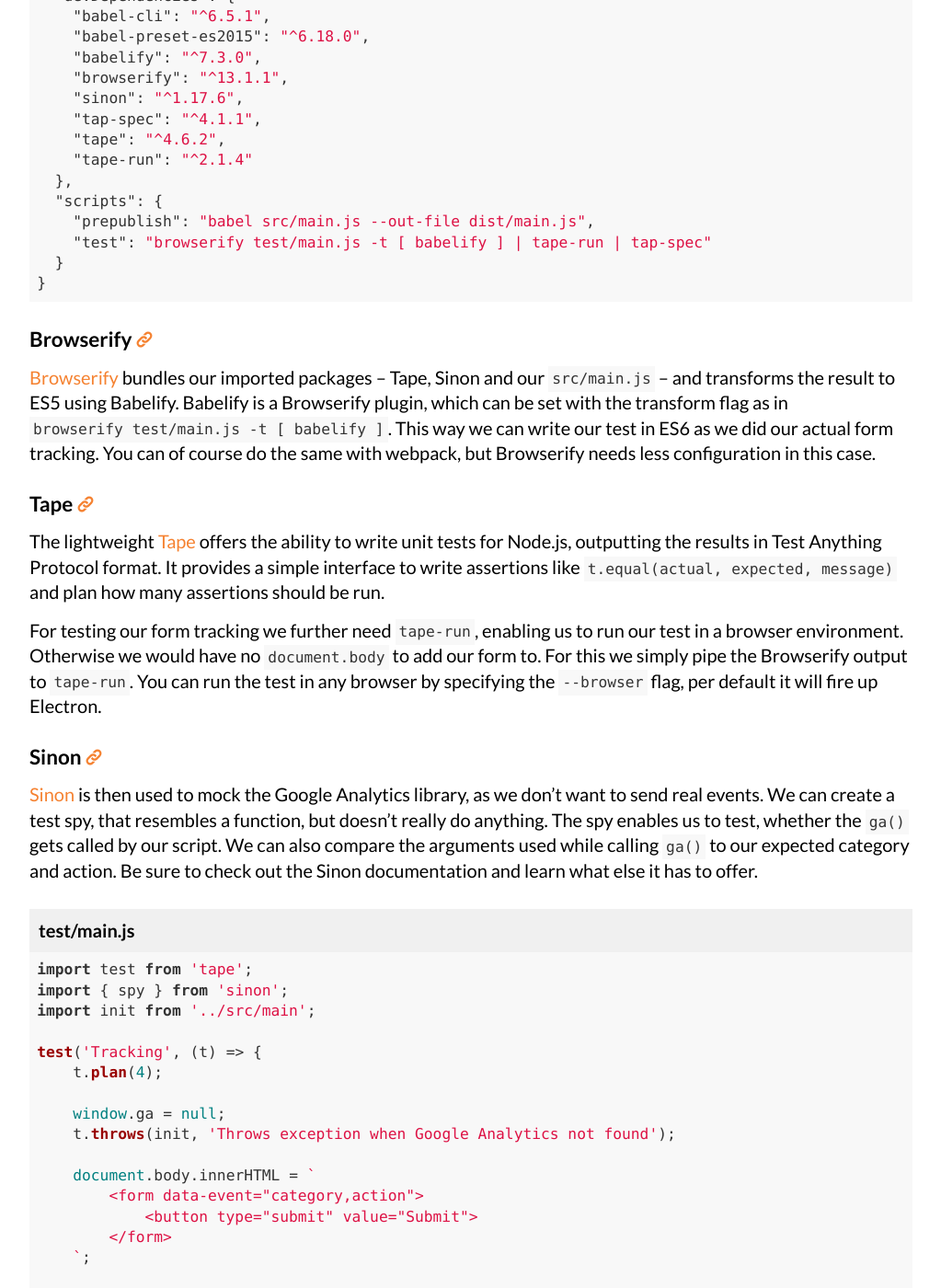
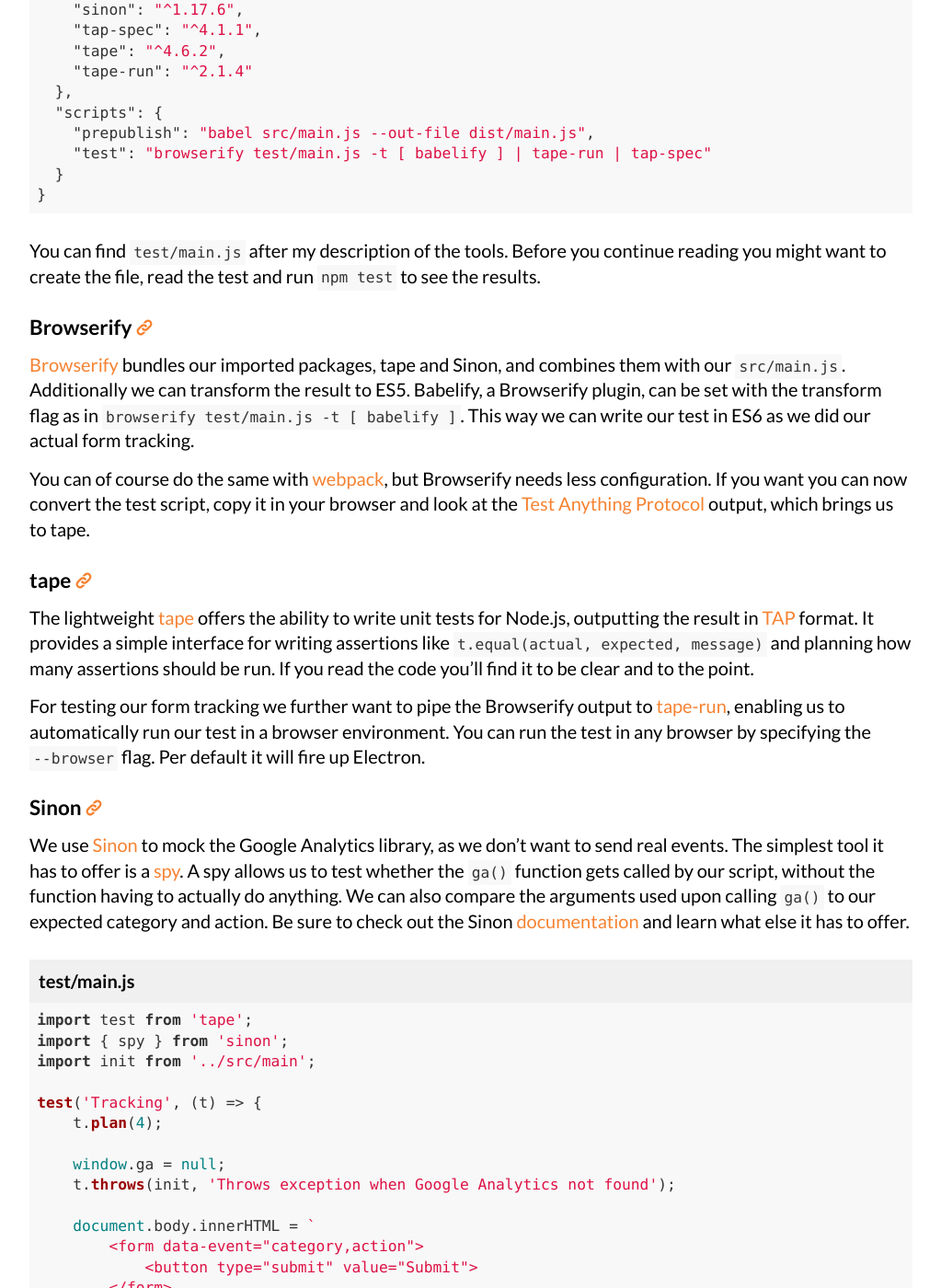
Before and after one commit to Lorti/manu.ninja, a Jekyll site: the page built from _posts/2016-12-15-lightweight-testing-of-front-end-npm-packages.md, in a window 1280 px wide and 1400 px high, scrolled down 5063 px. Shown: the whole window at 92% size, without its empty margins (128-1151 px from the left). Built offline with Jekyll 4.4.1, drawn with Linux system fonts in a browser that asks for light colours; nearby versions of some CDN libraries; comment, search, counter and statistics services are not loaded; some of the changed text lies outside the part shown.

Commit message:
first draft

```diff
--- a/_posts/2016-12-14-lightweight-testing-of-front-end-npm-packages.md
+++ b/_posts/2016-12-15-lightweight-testing-of-front-end-npm-packages.md
@@ -142,7 +138,7 @@
 
 ## Using npm hooks to automate transpiling
 
-You can specify various [hooks](https://docs.npmjs.com/misc/scripts) in your `package.json`{:.no-highlight}. If you need to perform operations on your package before it's being used you should specify a `prepublish`{:.no-highlight} script. That script is run before your package is published to the npm registry and on `npm install`{:.no-highlight}, when called without any arguments. This makes it a good fit for automating the transpiling you did in the previous section.
+You can specify various scripts in your `package.json`{:.no-highlight}. If you need to perform operations on your package before it's being used you should specify a [prepublish](https://docs.npmjs.com/misc/scripts#common-uses) hook. That code is run before your package is published to the npm registry and on `npm install`{:.no-highlight}, when called without any arguments. This makes it a good fit for automating the transpiling you did in the previous section.
 
 At this point it may be beneficial to sort the project into a `src`{:.no-highlight}, `test`{:.no-highlight}, and `dist`{:.no-highlight} folder.
 
@@ -178,9 +174,9 @@
 }</code></pre>
 </figure>
 
-## Testing in a browser environment with Browserify, Tape and Sinon
+## Testing in a browser environment with Browserify, tape and Sinon
 
-You now have your project set up and want to confirm that everything is working correctly. This last section therefore deals with how to test your front-end code automatically. You will utilize [Browserify](http://browserify.org/), [Tape](https://github.com/substack/tape) and [Sinon](http://sinonjs.org/), with the help of `babelify`{:.no-highlight}, `tape-run`{:.no-highlight} and `tap-spec`{:.no-highlight}.
+You now have your project set up and want to confirm that everything is working correctly. This last section therefore deals with how to test your front-end code automatically. You will utilize [Browserify](http://browserify.org/), [tape](https://github.com/substack/tape) and [Sinon](http://sinonjs.org/), with the help of `babelify`{:.no-highlight}, `tape-run`{:.no-highlight} and `tap-spec`{:.no-highlight}.
 
 <figure>
 <figcaption>package.json</figcaption>
@@ -206,21 +202,25 @@
 }</code></pre>
 </figure>
 
+You can find [`test/main.js`{:.no-highlight}](#test/main.js) after my description of the tools. Before you continue reading you might want to create the file, read the test and run `npm test`{:.no-highlight} to see the results.
+
 ### Browserify
 
-[Browserify](http://browserify.org/) bundles our imported packages -- Tape, Sinon and our `src/main.js` -- and transforms the result to ES5 using Babelify. Babelify is a Browserify plugin, which can be set with the transform flag as in `browserify test/main.js -t [ babelify ]`{:.no-highlight}. This way we can write our test in ES6 as we did our actual form tracking. You can of course do the same with webpack, but Browserify needs less configuration in this case.
+[Browserify](http://browserify.org/) bundles our imported packages, tape and Sinon, and combines them with our `src/main.js`. Additionally we can transform the result to ES5. Babelify, a Browserify plugin, can be set with the transform flag as in `browserify test/main.js -t [ babelify ]`{:.no-highlight}. This way we can write our test in ES6 as we did our actual form tracking.
 
-### Tape
+You can of course do the same with [webpack](https://webpack.js.org/), but Browserify needs less configuration. If you want you can now convert the test script, copy it in your browser and look at the [Test Anything Protocol](http://testanything.org/) output, which brings us to tape.
 
-The lightweight [Tape](https://github.com/substack/tape) offers the ability to write unit tests for Node.js, outputting the results in Test Anything Protocol format. It provides a simple interface to write assertions like `t.equal(actual, expected, message)`{:.no-highlight} and plan how many assertions should be run.
+### tape
 
-For testing our form tracking we further need `tape-run`{:.no-highlight}, enabling us to run our test in a browser environment. Otherwise we would have no `document.body`{:.no-highlight} to add our form to. For this we simply pipe the Browserify output to `tape-run`. You can run the test in any browser by specifying the `--browser` flag, per default it will fire up Electron.
+The lightweight [tape](https://github.com/substack/tape) offers the ability to write unit tests for Node.js, outputting the result in [TAP](http://testanything.org/) format. It provides a simple interface for writing assertions like `t.equal(actual, expected, message)`{:.js} and planning how many assertions should be run. If you read the code you'll find it to be clear and to the point.
+
+For testing our form tracking we further want to pipe the Browserify output to [tape-run](https://github.com/juliangruber/tape-run), enabling us to automatically run our test in a browser environment. You can run the test in any browser by specifying the `--browser`{:.no-highlight} flag. Per default it will fire up Electron.
 
 ### Sinon
 
-[Sinon](http://sinonjs.org/) is then used to mock the Google Analytics library, as we don't want to send real events. We can create a test spy, that resembles a function, but doesn't really do anything. The spy enables us to test, whether the `ga()`{:.no-highlight} gets called by our script. We can also compare the arguments used while calling `ga()`{:.no-highlight} to our expected category and action. Be sure to check out the Sinon documentation and learn what else it has to offer.
+We use [Sinon](http://sinonjs.org/) to mock the Google Analytics library, as we don't want to send real events. The simplest tool it has to offer is a [spy](http://sinonjs.org/docs/#spies). A spy allows us to test whether the `ga()`{:.js} function gets called by our script, without the function having to actually do anything. We can also compare the arguments used upon calling `ga()`{:.js} to our expected category and action. Be sure to check out the Sinon [documentation](http://sinonjs.org/docs/) and learn what else it has to offer.
 
-<figure>
+<figure id="test/main.js">
 <figcaption>test/main.js</figcaption>
 <pre><code>import test from 'tape';
 import { spy } from 'sinon';
@@ -250,7 +250,7 @@
 });</code></pre>
 </figure>
 
-The last package `tap-spec` takes the Test Anything Protocol output and changes it to look like Mocha's spec reporter, which is just a personal preference. You could even have your results printed as Nyan Cat's rainbow with `tap-nyan`. If you now run `npm test` it will output the result of our test and its four `t.assertion(…)` statements.
+The last package [tap-spec](https://github.com/scottcorgan/tap-spec) takes the TAP output and changes it to look like Mocha's spec reporter, which is just a personal preference. You could even have your results printed as Nyan Cat's rainbow with many of the available [formatters](https://github.com/sindresorhus/awesome-tap#javascript). If you now run `npm test`{:.no-highlight} it will output the result of our test and its four assertions.
 
 ~~~ bash
 
```
Also changed, not shown: other parts of _posts/2016-12-15-lightweight-testing-of-front-end-npm-packages.md (+4 -8 lines).
